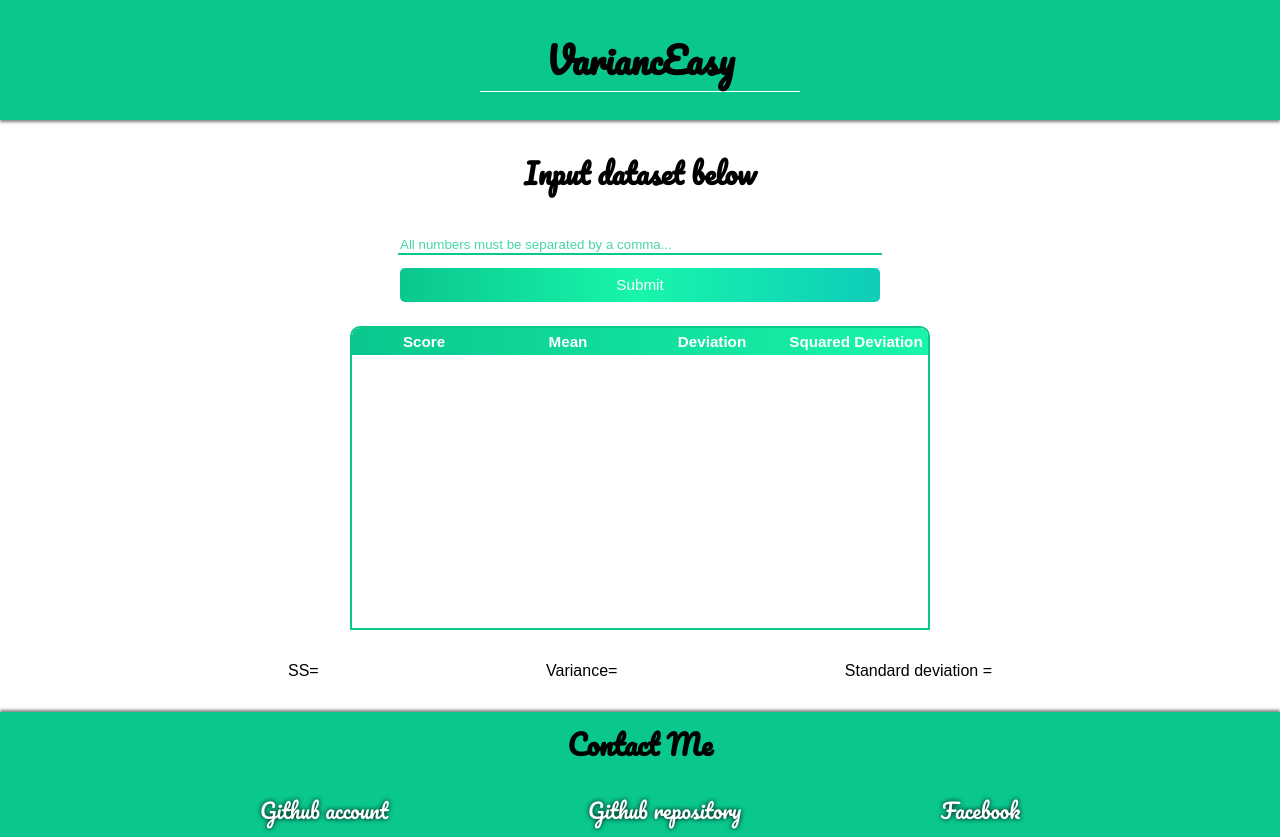
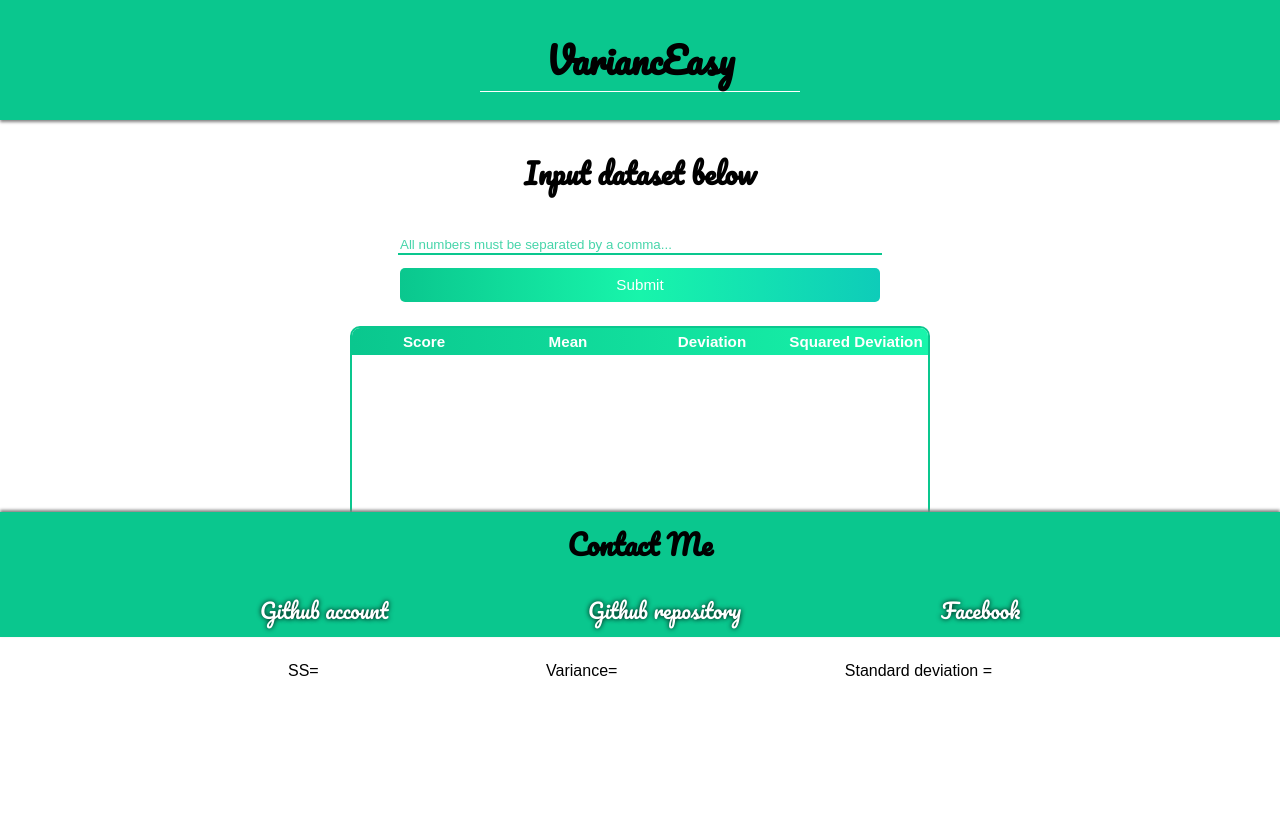
Before and after one commit to jLobiano462/variance_calculator, a plain HTML site: page index.html in a window 1280 px wide. After the commit the page ends 800 px from the top, so only its background shows below. Drawn offline with Linux system fonts and the light colour scheme.

Commit message:
Some more fixes for the footer

```diff
--- a/style.css
+++ b/style.css
@@ -7,6 +7,7 @@ body{
   margin: 0;
   font-size: 1.5rem;
   font-family: sans-serif;
+  min-height: 100%;
 
 }
 
@@ -141,7 +142,7 @@ h1{
   box-shadow: 0 -2px 3px grey;
   text-align: center;
   font-family: 'Pacifico';
-  height: 20%;
+  margin-top: -200px;
 
 }
 
```
